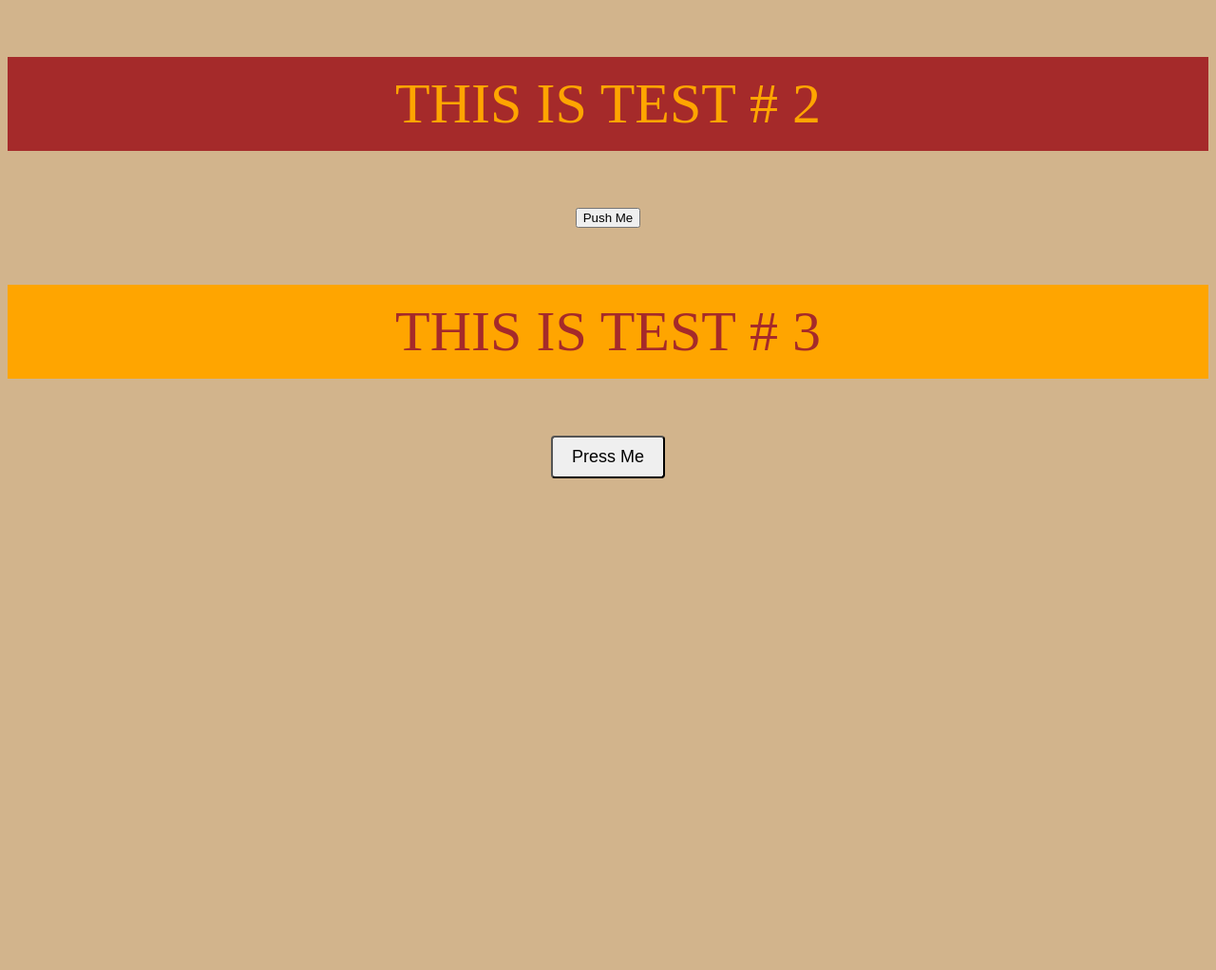
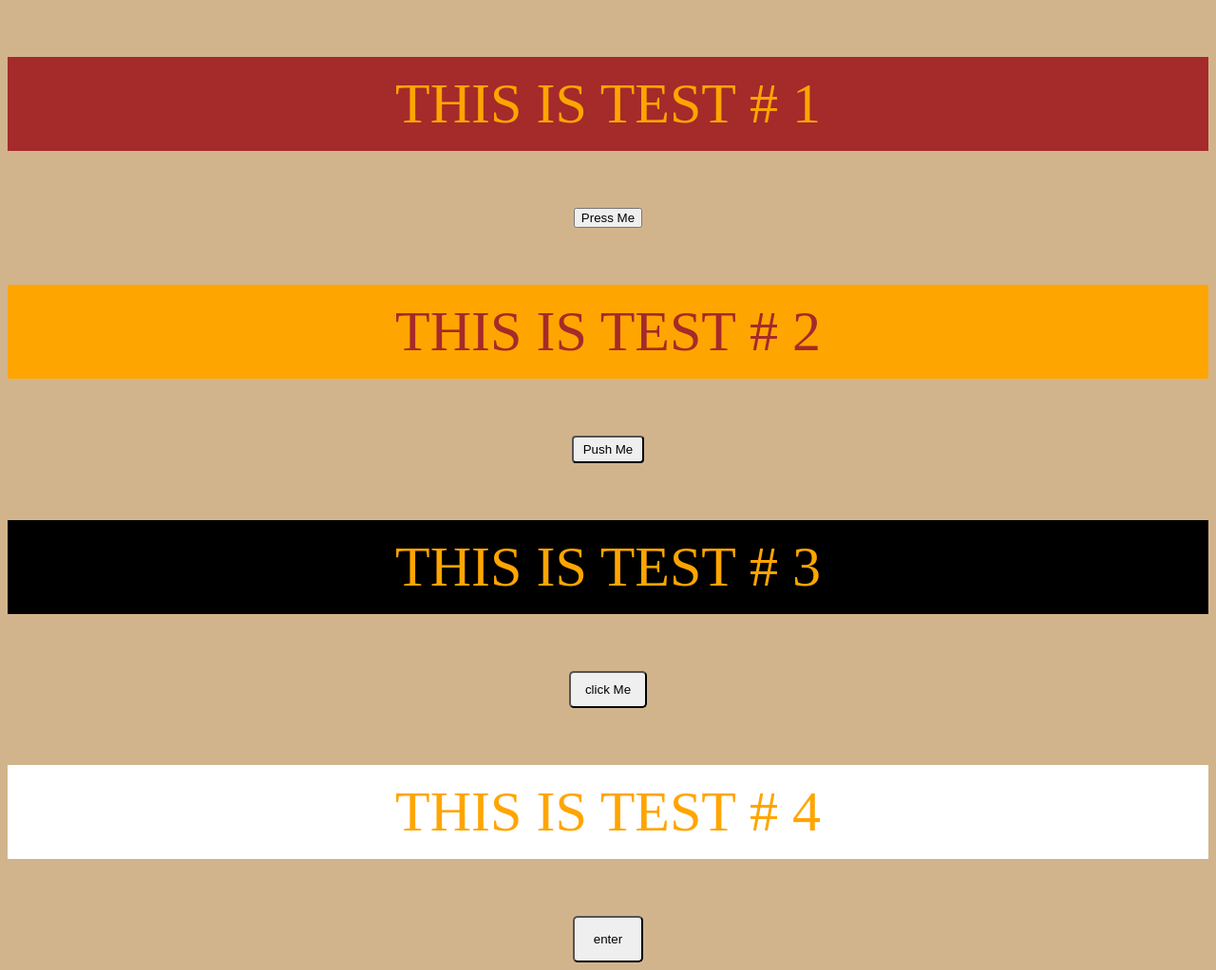
Before and after one commit to Nola360/2, a plain HTML site: page index.html in a window 1280 px wide. Shown: the whole page at 95% size. Before the commit the page ends 800 px from the top, so only its background shows below. Drawn offline with Linux system fonts and the light colour scheme.

Commit message:
gave order to project

```diff
--- a/index.html
+++ b/index.html
@@ -8,10 +8,18 @@
 
 <body>
 
-	<p>This is test # 2</p>
-	<button>Push Me</button>
+  <p class="one">This is test # 1</p>
+	<button class="btn-one">Press Me</button>
+
+	<p class="two">This is test # 2</p>
+	<button class="btn-two">Push Me</button>
   <br>
-	<p class="test">This is test # 3</p>
-	<button class="btn">Press Me</button>
+	<p class="three">This is test # 3</p>
+	<button class="btn-three">click Me</button>
+
+  <p class="four">This is test # 4</p>
+	<button class="btn-four">enter</button>
+
+
 </body>
 <html>
--- a/main.css
+++ b/main.css
@@ -3,7 +3,7 @@ body {
 	text-align: center;
 }
 
-p {
+.one {
 	font-size: 60px;
 	background-color: brown;
 	color: orange;
@@ -11,19 +11,61 @@ p {
 	padding: 15px 30px;
 }
 
-.test {
+.btn-one:hover {
+  background: silver;
+  color: white;
+}
+
+.two {
   background-color: orange;
   text-transform: uppercase;
   padding: 15px 30px;
   font-size: 60px;
   color: brown;
 }
-.btn {
-  padding: 10px 20px;
-  font-size: 18px;
+
+.btn-two {
+  padding: 5px 10px;
   border-radius: 4px;
 }
 
-.btn:hover {
+.btn-two:hover {
   background: silver;
+  color: white;
 }
+
+.three {
+  background-color: black;
+  text-transform: uppercase;
+  padding: 15px 30px;
+  font-size: 60px;
+  color:  orange;
+}
+
+.btn-three {
+  padding: 10px 15px;
+  border-radius: 5px;
+}
+
+btn-three:hover {
+  background-color: silver;
+  color: white;
+}
+
+.four {
+  background-color: white;
+  text-transform: uppercase;
+  padding: 15px 30px;
+  font-size: 60px;
+  color:  orange;
+}
+
+.btn-four {
+  padding: 15px 20px;
+  border-radius: 5px;
+}
+
+.btn-four:hover {
+  background-color: silver;
+  color: white;
+}
```
